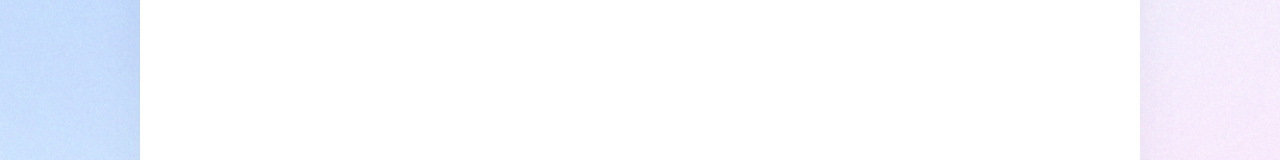
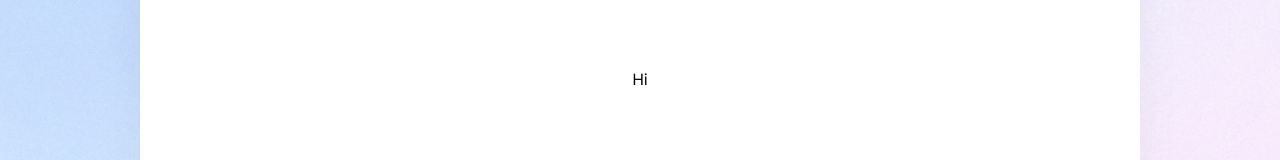
Before and after one commit to WORK-NECTOR/OFFIZZ-FE, a Next.js app: page /onboarding in a window 1280 px wide. Shown: the part 321-481 px from the top of the page. Built offline with nearby package versions, Linux system fonts and the light colour scheme.

Commit message:
OFZ-34 feat: 온보딩 0번째 페이지 연결

```diff
--- /dev/null
+++ b/src/app/onboarding/components/OnboardingStart/Onboarding.styled.ts
@@ -0,0 +1,5 @@
+import styled from 'styled-components';
+
+export const StartContainer = styled.div`
+  display: flex;
+`;
--- /dev/null
+++ b/src/app/onboarding/components/OnboardingStart/OnboardingStart.tsx
@@ -0,0 +1,7 @@
+import { StartContainer } from './Onboarding.styled';
+
+function OnboardingStart() {
+  return <StartContainer>Hi</StartContainer>;
+}
+
+export default OnboardingStart;
--- /dev/null
+++ b/src/app/onboarding/components/OnboardingStart/index.tsx
@@ -0,0 +1,3 @@
+import OnboardingStart from './OnboardingStart';
+
+export default OnboardingStart;
--- a/src/app/onboarding/page.tsx
+++ b/src/app/onboarding/page.tsx
@@ -1,12 +1,18 @@
+'use client';
 import useStepstore from '@/store/useStepStore';
 import styles from './page.module.css';
+import OnboardingStart from './components/OnboardingStart';
+
+const stepPage: { [key: number]: JSX.Element } = {
+  0: <OnboardingStart />,
+};
 
 function OnboardingPage() {
   const { step } = useStepstore();
 
   return (
     <div className={styles['background']}>
-      <div className={styles['container']}></div>
+      <div className={styles['container']}>{stepPage[step]}</div>
     </div>
   );
 }
```
